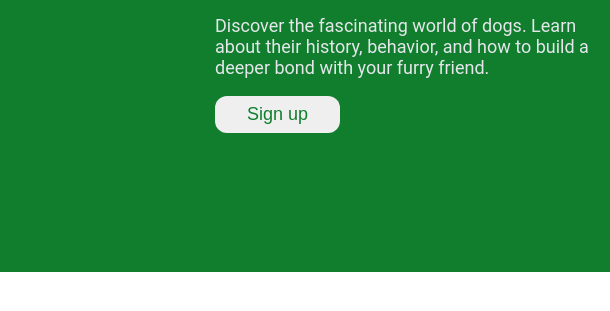
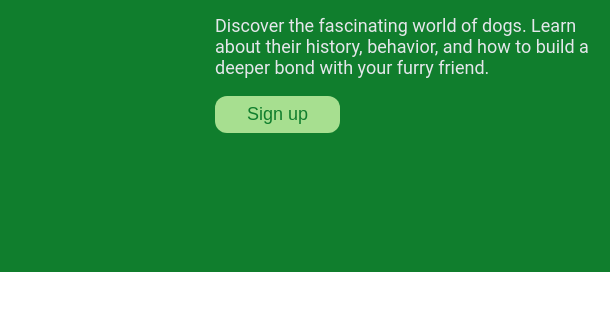
Before and after one commit to pablo-de-luna/landing-page-project, a plain HTML site: page index.html in a window 1280 px wide. In both pictures the pointer is over the button "Sign up". Shown: the part 323-634 px from the top of the page, 0-610 px from the left. Drawn offline with Linux system fonts and the light colour scheme; grey boxes are pictures that could not be loaded.

```diff
--- a/styles.css
+++ b/styles.css
@@ -85,3 +85,7 @@ a {text-decoration: none;}
 a:hover {
     color: rgb(167, 223, 144);
 }
+
+button:hover {
+    background-color: rgb(167, 223, 144);
+}
```
